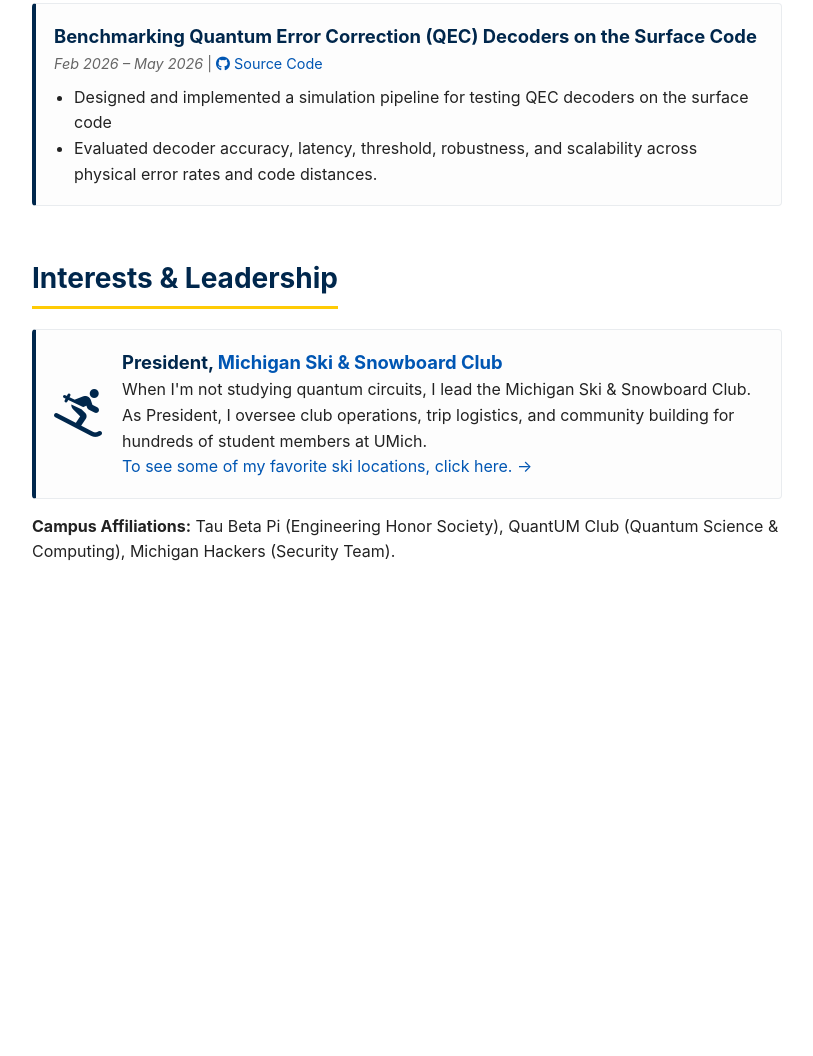
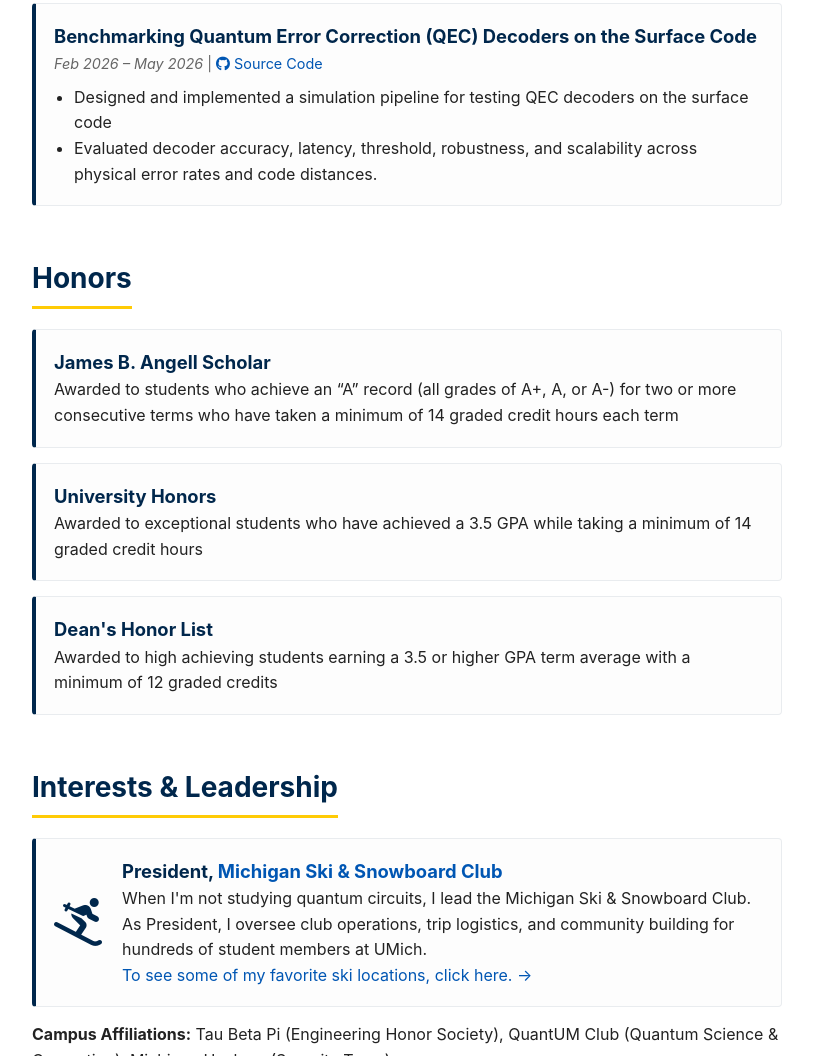
Before and after one commit to tvc04/tvc04.github.io, a plain HTML site: page index.html in a window 1280 px wide. Shown: the part 1472-2528 px from the top of the page, without its empty margins (338-1151 px from the left). Before the commit the page ends 2137 px from the top, so only its background shows below. Drawn offline with Linux system fonts and the light colour scheme.

Commit message:
Added honors to page

```diff
--- a/index.html
+++ b/index.html
@@ -98,6 +98,22 @@
                 </div>
             </section>
 
+            <section id="honors">
+                <h2>Honors</h2>
+                <div class="card">
+                    <h3>James B. Angell Scholar</h3>
+                    <p>Awarded to students who achieve an “A” record (all grades of A+, A, or A-) for two or more consecutive terms who have taken a minimum of 14 graded credit hours each term</p>
+                </div>
+                <div class="card">
+                    <h3>University Honors</h3>
+                    <p>Awarded to exceptional students who have achieved a 3.5 GPA while taking a minimum of 14 graded credit hours</p>
+                </div>
+                <div class="card">
+                    <h3>Dean's Honor List</h3>
+                    <p>Awarded to high achieving students earning a 3.5 or higher GPA term average with a minimum of 12 graded credits</p>
+                </div>
+            </section>
+
             <section id="interests">
                 <h2>Interests & Leadership</h2>
 
```
